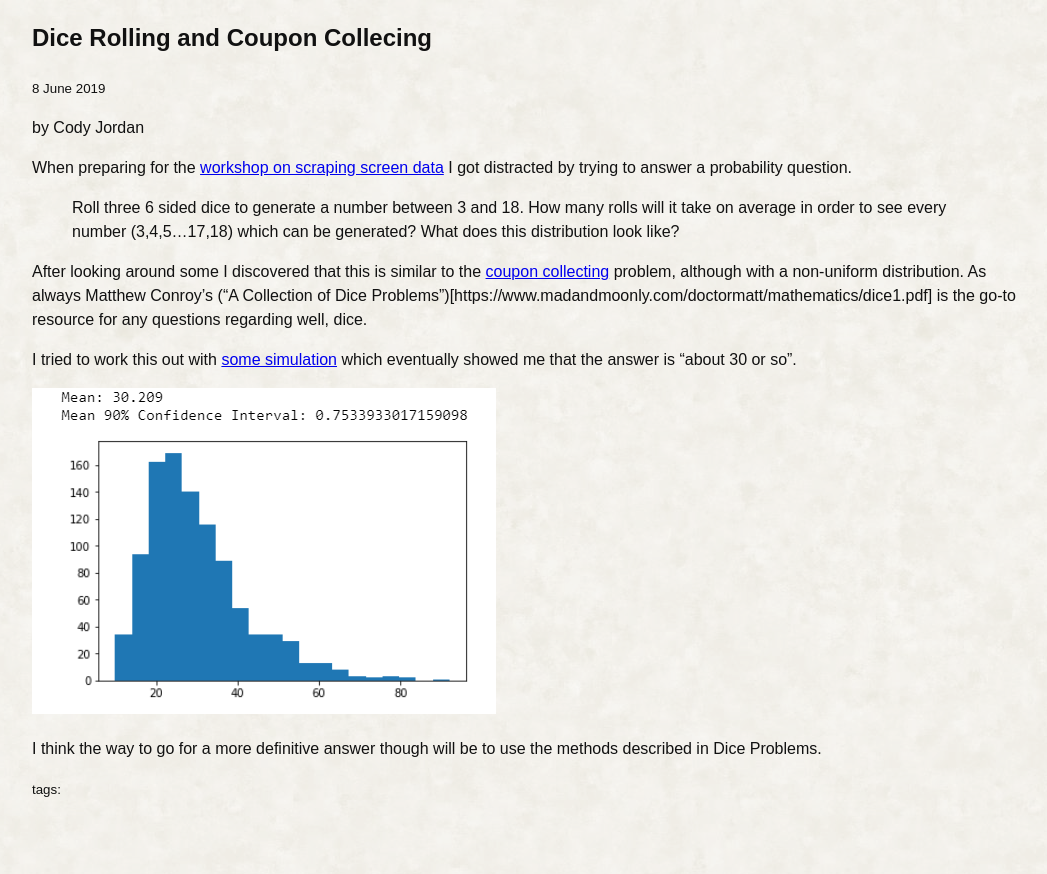
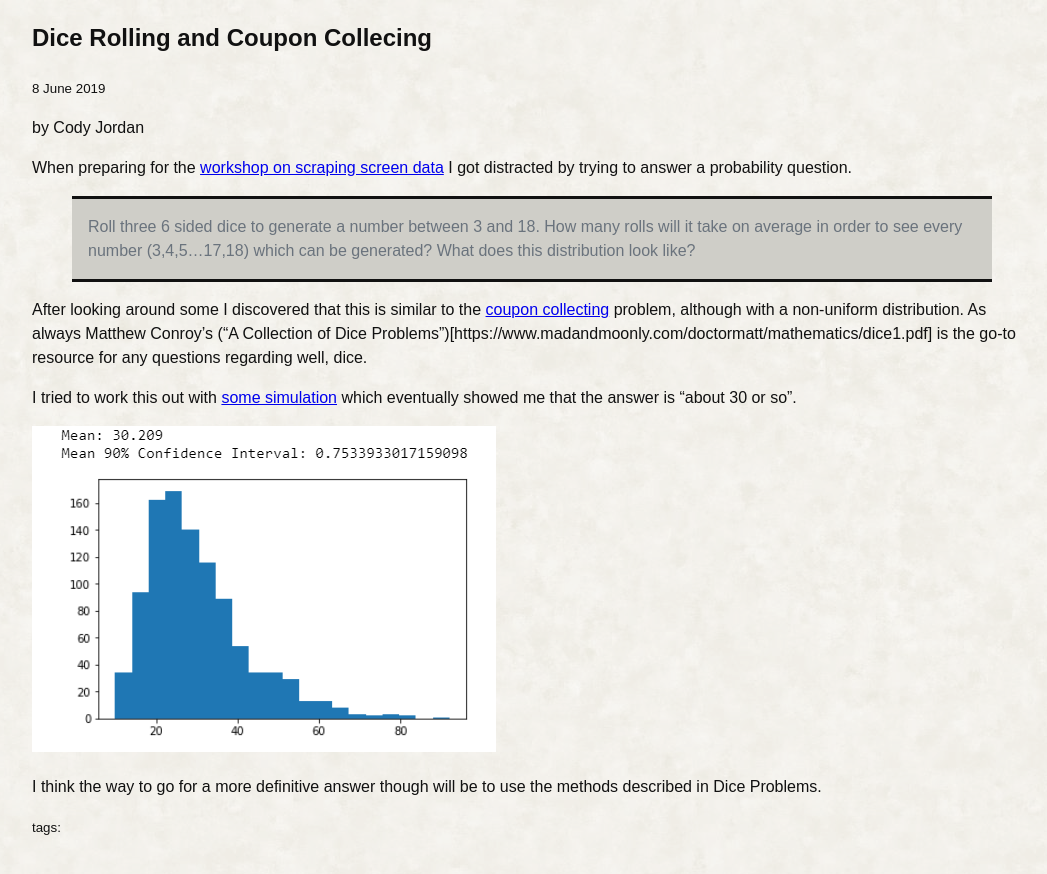
Before and after one commit to CodyEthanJordan/CodyEthanJordan.github.io, a Jekyll site: the page built from _posts/2019-06-08-couponCounting.md, in a window 1280 px wide. Shown: the top 874 px of the page, without its empty margins (108-1155 px from the left). Built offline with Jekyll 4.4.1, drawn with Linux system fonts in a browser that asks for light colours; some web fonts are replaced.

Commit message:
trying out blockquote style

```diff
--- a/_sass/base.scss
+++ b/_sass/base.scss
@@ -25,3 +25,11 @@ body {
     max-width: 1000px;
     margin: 0 auto;
 }
+
+blockquote {
+  border-top: .2em solid $darkGrey;
+  border-bottom: .2em solid $darkGrey;
+  color: #6a737d;
+  background: #cfcec8;
+  padding: 0 1em;
+}
```
